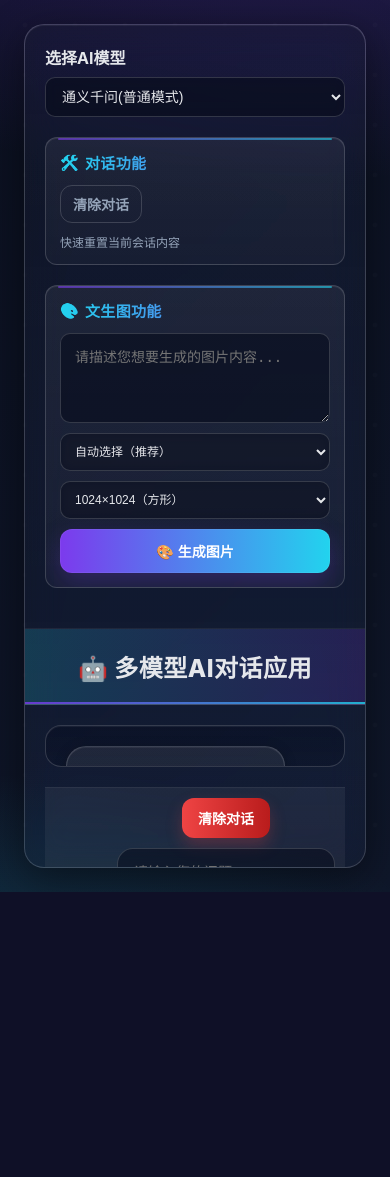
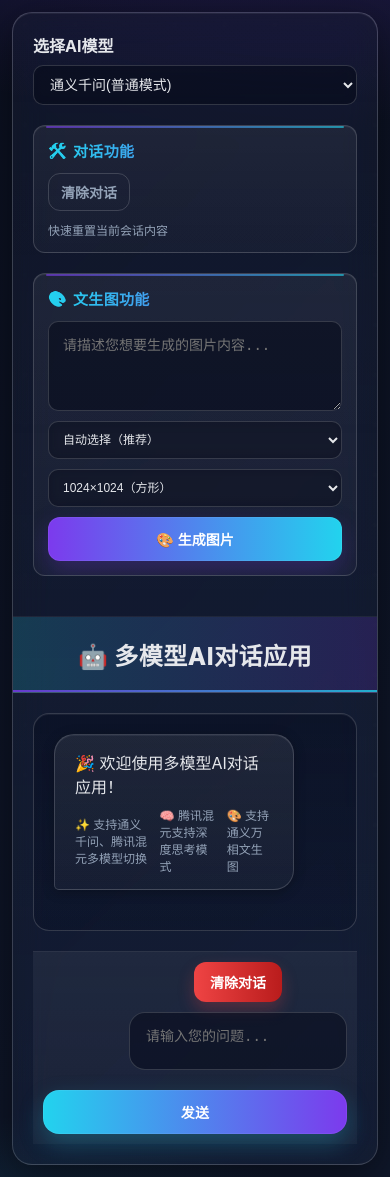
Before and after one commit to a18742423211-liujiaxin/my_ai, a Flask app: page / in a window 390 px wide. Before the commit the page ends 892 px from the top, so only its background shows below. Run offline with Flask 2, Linux system fonts and the light colour scheme.

Commit message:
fix(ui): 改善移动端布局与滚动体验 - 允许 body 纵向滚动，容器移动端改为自适应高度，并放宽 messages 限制

```diff
--- a/templates/index.html
+++ b/templates/index.html
@@ -38,7 +38,8 @@
             align-items: center;
             padding: 24px;
             position: relative;
-            overflow: hidden;
+            overflow-x: hidden;
+            overflow-y: auto;
         }
 
         body::before {
@@ -49,6 +50,7 @@
                 radial-gradient(circle at 25px 25px, rgba(255,255,255,0.08) 2px, transparent 3px) 0 0/50px 50px;
             opacity: 0.25;
             pointer-events: none;
+            will-change: transform;
         }
 
         .container {
@@ -371,7 +373,8 @@
         }
 
         @media (max-width: 768px) {
-            .container { flex-direction: column; height: 100vh; max-height: 100vh; }
+            body { align-items: stretch; padding: 12px; }
+            .container { flex-direction: column; height: auto; max-height: none; min-height: 100vh; }
             .sidebar { width: 100%; height: auto; border-right: none; border-bottom: 1px solid var(--border-soft); padding: 20px; flex-shrink: 0; }
             .input-area { flex-direction: column; gap: 10px; padding: 10px; }
             .input-controls { justify-content: center; flex-wrap: wrap; gap: 10px; }
@@ -379,9 +382,9 @@
             .send-btn { width: 100%; margin-top: 10px; padding: 12px 20px; font-size: 14px; }
             .message-input { font-size: 14px; padding: 12px 16px; min-height: 50px; }
             .main-content { flex: 1; min-height: 0; }
-            .chat-container { height: 100%; }
+            .chat-container { height: auto; }
             .message { max-width: 85%; }
-            .messages { max-height: calc(100vh - 400px); }
+            .messages { max-height: none; }
             .image-options { flex-direction: column; }
         }
     </style>
```
